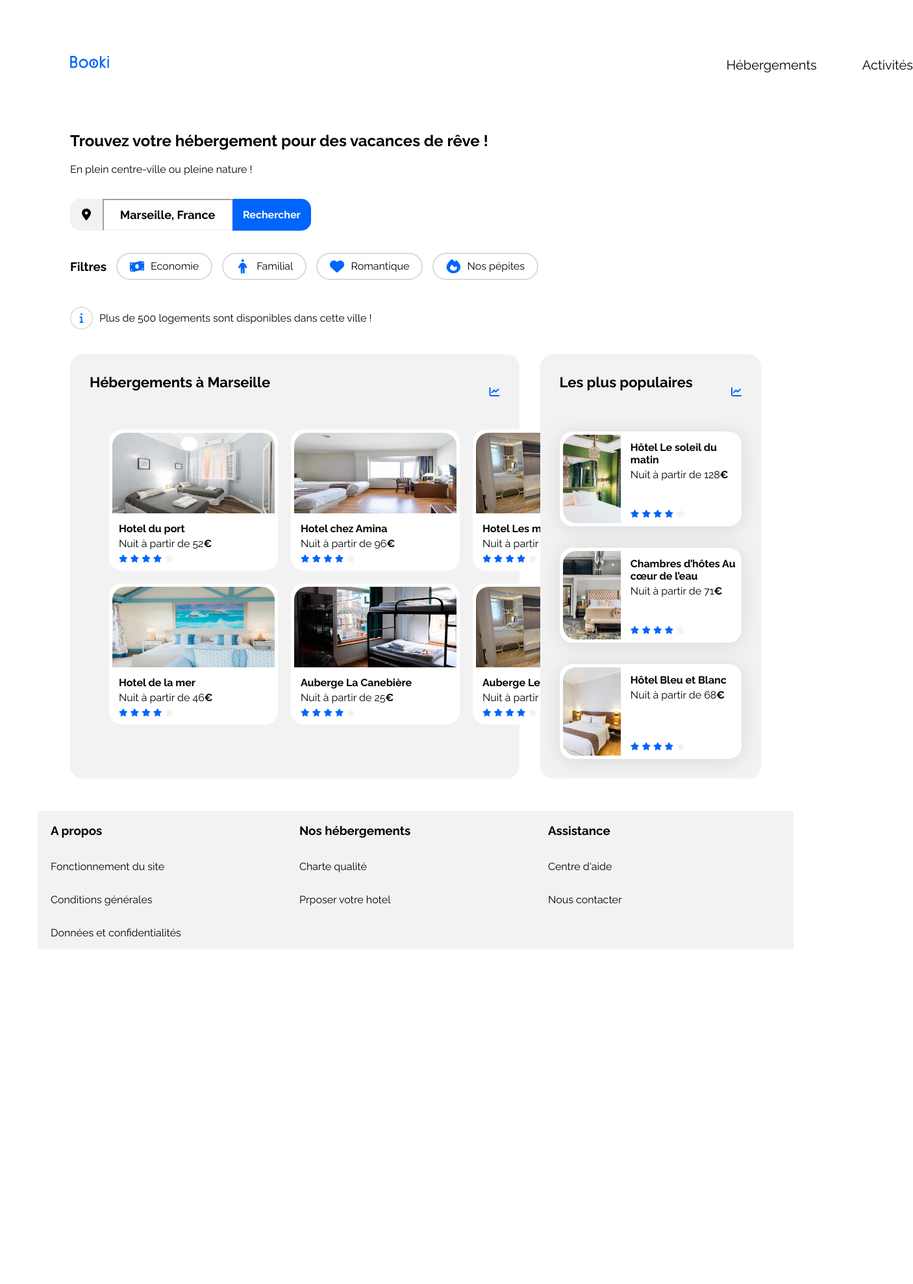
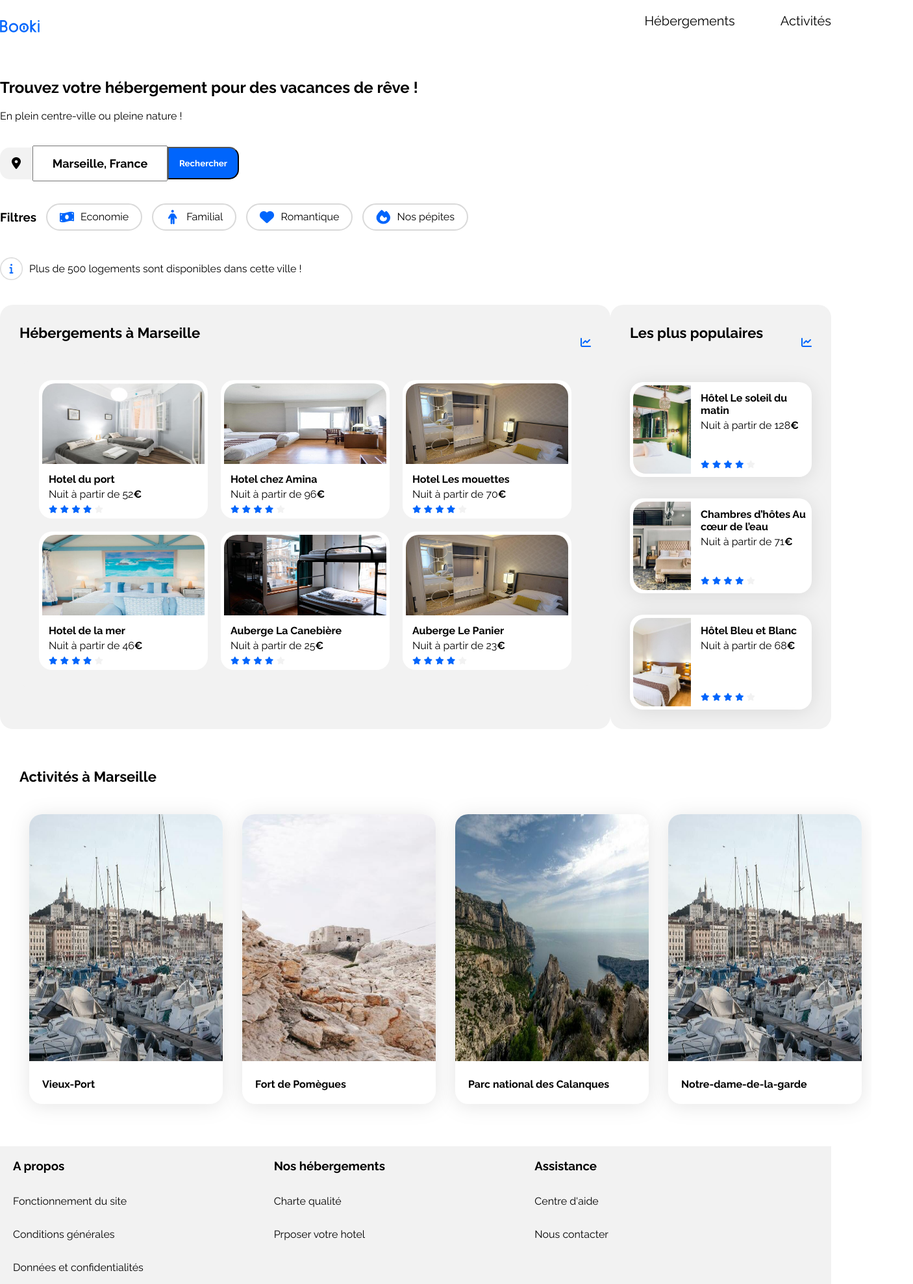
Before and after one commit to newinspired/booki-starter-code-master, a plain HTML site: page index.html in a window 1280 px wide. Shown: the whole page at 65% size, 1406 px wide, since content can reach past the window. Before the commit the page ends 1469 px from the top, so only its background shows below. Drawn offline with Linux system fonts and the light colour scheme.

Commit message:
terminer la partie desktop

```diff
--- a/css/style.css
+++ b/css/style.css
@@ -17,13 +17,13 @@ body {
     display: flex;
     justify-content: center;
     flex-direction: column;
-    padding: 0 50px;
+    margin: 0;
+    align-items: center;
 }
 
 .main-container {
     width: 100%;
     max-width: 1440px;
-    padding: 50px 50px;
     box-sizing: border-box;
 }
 
@@ -37,10 +37,25 @@ a {
     font-size: 22px;
 }
 
+.section-title-activites {
+    margin: 0;
+    font-size: 22px;
+    padding-left : 30px;
+    padding-top : 60px;
+    padding-bottom: 30px;
+}
+
+
 .card {
     background-color: white;
     border-radius: 20px;
     padding: 5px;
+    filter: drop-shadow(0px 3px 15px rgba(0, 0, 0, 0.1));
+}
+
+.activites-card-content{
+    background-color: white;
+    border-radius: 20px;
     filter: drop-shadow(0px 3px 15px rgba(0, 0, 0, 0.1));
 }
 
@@ -73,40 +88,32 @@ button:focus, a:focus {
 
 /****** Header ***********/
 
-.header {
-    padding : 0 0 50px 0px;
+header {
     display : flex;
     align-items : center;
+    height: 80px;
+    justify-content: space-between;
 }
 
-.liens {
+header nav {
     display : flex;
     font-size : 20px;
-    padding : 0 0 0 950px;
     gap: 70px;
-    padding-top:30px;
+    height: 100%;
 }
 
-.hebergements:hover {
-    color : blue;
-    border-top-style: solid;
-    border-top-width: 2px;
-    border-top-color: blue;
-    padding-top : 20px;
+header nav a {
+  padding-top: 20px;
 }
 
-.activites:hover {
+header nav a:hover {
     color : blue;
-    border-top-style: solid;
-    border-top-width: 2px;
-    border-top-color: blue;
-    padding-top : 20px;
+    border-top : 2px solid blue;
 }
 
-.logo-booki{
+header img{
     width : 61px;
     height : 19px;
-    padding-top :20px;
 }
 
 /****** Vacances de rêve ***********/
@@ -133,12 +140,8 @@ button:focus, a:focus {
 }
 
 .text-search-bar{
-    box-sizing: border-box;
-    box-sizing : 1px;
-    border-color : #F2F2F2 ;
     width : 200px;
     height: 49px;
-    height : fixed;
     text-align: center ;
     font-weight : bold;
     font-size : 18px;
@@ -234,6 +237,7 @@ button:focus, a:focus {
 .hebergements-marseille{
     gap :0px;
     width: 65%;
+    min-width :940px;
 }
 
 .description-image{
@@ -251,12 +255,17 @@ button:focus, a:focus {
     display: grid;
     gap: 20px;
     justify-items : start;
+    max-width : 100%;
+}
+
+.container-hebergements .hebergement-cards{
+    max-width :100%;
 }
 .hebergement-cards{
     background-color: #FFFFFF;
     border-radius : 20px;
-    width : 250px;
-    height : 207px;
+    max-width : 100%;
+    height : auto;
     padding :5px;
     margin-left : 0px;
 }
@@ -337,10 +346,37 @@ button:focus, a:focus {
     margin-bottom: 5px;
 }
 
+/**************Activités ****************/
+
+.card-txt-activites{
+    display : flex;
+    align-items: center;
+    padding-left : 20px;
+}
+.activites {
+    padding-bottom : 50px;
+}
+.activites-card {
+    display: flex;
+    padding-left : 30px;
+}
+
+.activites-card-content img{
+    border-radius : 20px 20px 0px 0px;
+    margin : 0px;
+    width: 298px;
+    height: 380px;
+    justify-content: space-between;
+}
+
+.activites-card-content{
+    margin : 15px;
+}
+
 /**************Footer ****************/
 
 footer {
-    width: 100%;
+    min-width: 100%;
     background-color: #F2F2F2;
 }
 
@@ -378,13 +414,13 @@ footer {
 
 /****** Media queries ***********/
 /* Medium devices (tablets, less/equal than 1024px) */
-@media (max-width: 1024px) {
+@media screen and (max-width: 1024px) {
     .hebergements-and-populaires {
         flex-direction: column;
     }
 
-    .hebergements {
-        width: 100%;
+    .hebergements-marseille {
+        max-width: 100%;
     }
 
     .populaires {
@@ -409,6 +445,14 @@ footer {
     .populaires-cards .card-subtitle {
         font-size: 13px;
     }
+    .activites-card-content img{
+        border-radius : 20px 20px 0px 0px;
+        margin : 0px;
+        width: 193px;
+        height: 200px;
+        justify-content: space-between;
+    }
+
 }
 
 /* Small devices (phones, less than 768px)
--- a/index.html
+++ b/index.html
@@ -17,11 +17,11 @@
 <body>
 
     <div class="main-container">
-        <header class="header">
-            <img class="logo-booki" src="images/logo/Booki.png" alt="logo booki">
-            <nav class="liens">
-                <a class="hebergements" target="_blank" href="Liens/Hebergements.html"> Hébergements </a>
-                <a class="activites" target="_blank" href="Liens/Activites.html"> Activités </a>
+        <header>
+            <img src="images/logo/Booki.png" alt="logo booki">
+            <nav>
+                <a target="_blank" href="Liens/Hebergements.html">Hébergements</a>
+                <a target="_blank" href="Liens/Activites.html">Activités</a>
             </nav>
         </header>
 
@@ -40,18 +40,13 @@
                         <img src="images/autres-logo/localisation.png" alt="Logo localisation" class="logo-localisation" >
                     </div>
                     <input type="text" class="text-search-bar" value="Marseille, France"/>
-                    <div class="back-ground-boutton">
-                        <boutton type="button" class="Boutton" >Rechercher</boutton>
-                    </div>
+                    <button type="button" class="back-ground-boutton" >Rechercher</button>
                 </div>
 
                 <div class="filters">
-                    <div>
                     <h3>
                         Filtres
                     </h3>
-                    </div>
-
                     <div class="item">
                         <img src="images/autres-logo/image1.png" alt="logo de billet" class="img-logo">
                         <p>Economie</p>
@@ -294,12 +289,49 @@
             </div>
 
 
+            <section class="activites">
+                <div class="populaires-title">
+                    <h4 class="section-title-activites">Activités à Marseille</h4>
+                </div>
 
+                <div class="activites-card">
+                    <a href="#">
+                        <article class="activites-card-content">
+                            <img src="images/activites/reno-laithienne.jpg">
+                            <div class="card-txt-activites">
+                                <h4> Vieux-Port</h4>
+                            </div>
+                        </article>
+                    </a>
+                    <a href="#">
+                        <article class="activites-card-content">
+                            <img src="images/activites/paul-hermann.jpg">
+                            <div class="card-txt-activites">
+                                <h4> Fort de Pomègues</h4>
+                            </div>
+                        </article>
+                    </a>
+                    <a href="#">
+                        <article class="activites-card-content">
+                            <img src="images/activites/kilyan-sockalingum.jpg">
+                            <div class="card-txt-activites">
+                                <h4>Parc national des Calanques</h4>
+                            </div>
+                        </article>
+                    </a>
+                    <a href="#">
+                        <article class="activites-card-content">
+                            <img src="images/activites/reno-laithienne.jpg">
+                            <div class="card-txt-activites">
+                                <h4>Notre-dame-de-la-garde</h4>
+                            </div>
+                        </article>
+                    </a>
+                </div>
+            </section>
 
 
         </main>
-    </div>
-
         <footer>
             <div class="footer-container">
                 <div class="footer-column">
@@ -320,6 +352,9 @@
                 </div>
             </div>
         </footer>
+    </div>
+
+
 </body>
 
 </html>
```
Lines whose indentation alone changed are shown as unchanged.
